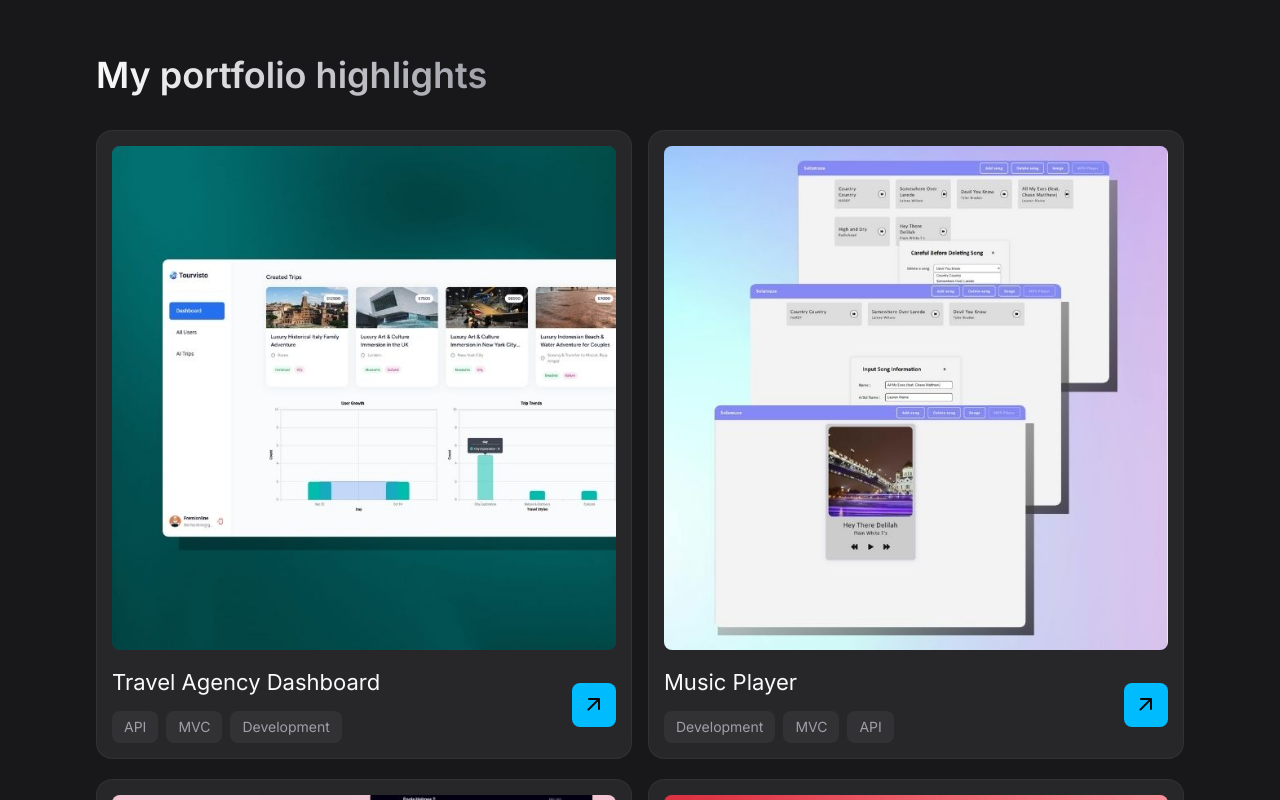
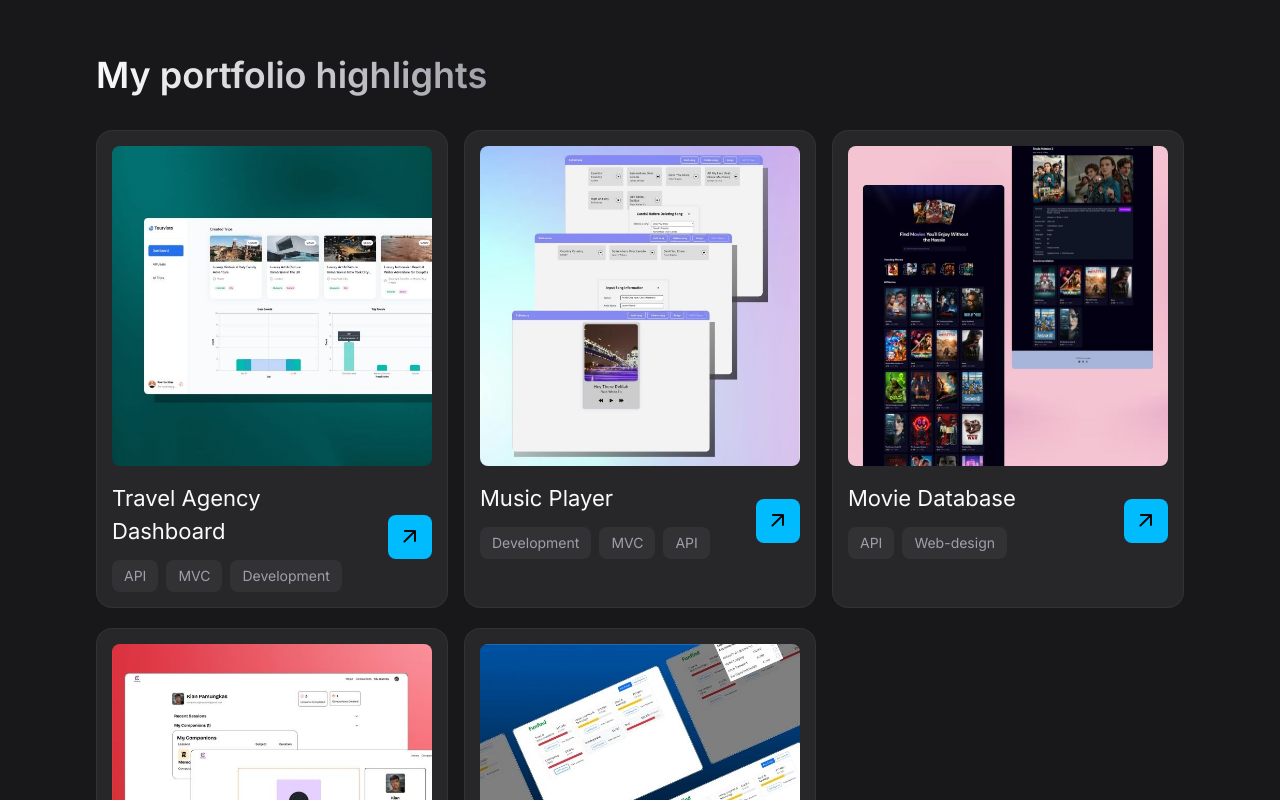
Before and after one commit to Akbar-Widya/portfolio, a React (Vite) app: page / in a window 1280 px wide. Shown: the part 1800-2600 px from the top of the page. Built offline with nearby package versions, Linux system fonts and the light colour scheme.

Commit message:
Fix works image size

```diff
--- a/src/components/Work.jsx
+++ b/src/components/Work.jsx
@@ -45,7 +45,7 @@
             My portfolio highlights
          </h2>
 
-         <div className="!grid gap-x-4 gap-y-5 !grid-cols-[repeat(auto-fill,_minmax(380px,_1fr))]">
+         <div className="!grid gap-x-4 gap-y-5 !grid-cols-[repeat(auto-fill,_minmax(320px,_1fr))]">
             {works.map(({ imgSrc, title, tags, projectLink }, key) => (
                <ProjectCard
                   key={key}
```
